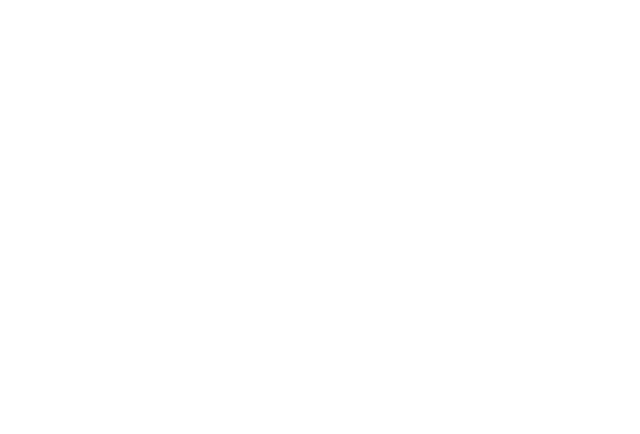
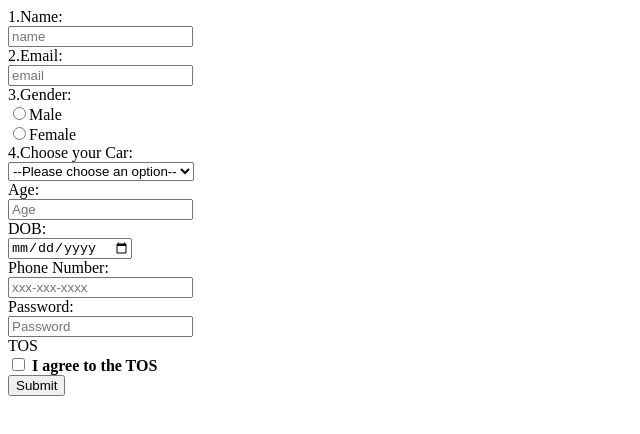
Before and after one commit to acciojob/signup-form-car-PhenomDeekey27, a website: page main.html in a window 1280 px wide. Shown: the whole page, without its empty margins (0-640 px from the left). Drawn offline with Linux system fonts and the light colour scheme.

Commit message:
created a submission

```diff
--- a/main.html
+++ b/main.html
@@ -10,6 +10,63 @@
 	<!-- the entire body must be written by student -->
     <script type="text/javascript" src="./script.js">
 </script>
+<form action="" method="post">
+    <div>
+        <label for="Name">1.Name:</label><br>
+        <input type="text" name="Name" id="name" placeholder="name" required>
+
+    </div>
+
+    <div>
+        <label for="Email">2.Email:</label><br>
+        <input type="email" name="Email" id="email" placeholder="email" required>
+
+    </div>
+
+    <div>
+        <label for="Gender">3.Gender:</label><br>
+        <input type="radio" name="Gender" id="gender_m" required>Male<br>
+        <input type="radio" name="Gender" id="gender_f" required>Female
+
+
+    </div>
+    <div>
+        <label for="Cars">4.Choose your Car:</label><br>
+        <select name="Cars" id="cars" required>
+            <option value=" " disabled selected>--Please choose an option--</option>
+            <option>BMW</option>
+            <option>Audi</option>
+            <option>Mercedez</option>
+        </select>
+    </div>
+    <div>
+        <label for="Age">Age:</label><br>
+        <input type="number" name="Age" id="Age" placeholder="Age" required>
+    </div>
+    <div>
+        <label for="DOB">DOB:</label><br>
+        <input type="date" name="DOB" id="DOB" placeholder="DOB" required>
+    </div>
+    <div>
+        <label for="Phone Number">Phone Number:</label><br>
+        <input type="tel" name="Phone Number" id="Phone Number" placeholder="xxx-xxx-xxxx">
+    </div>
+    <div>
+        <label for="Password">Password:</label><br>
+        <input type="password" name="Password" id="Password" placeholder="Password">
+    </div>
+    <div>
+        <label for="TOS">TOS</label><br>
+            <input type="checkbox" name="TOS" id="TOS" > <b> I agree to the TOS</b>
+    </div>
+    <div>
+        <button type="submit">Submit </button>
+    </div>
+
+
+
+
+</form>
 
 </body>
 
```
